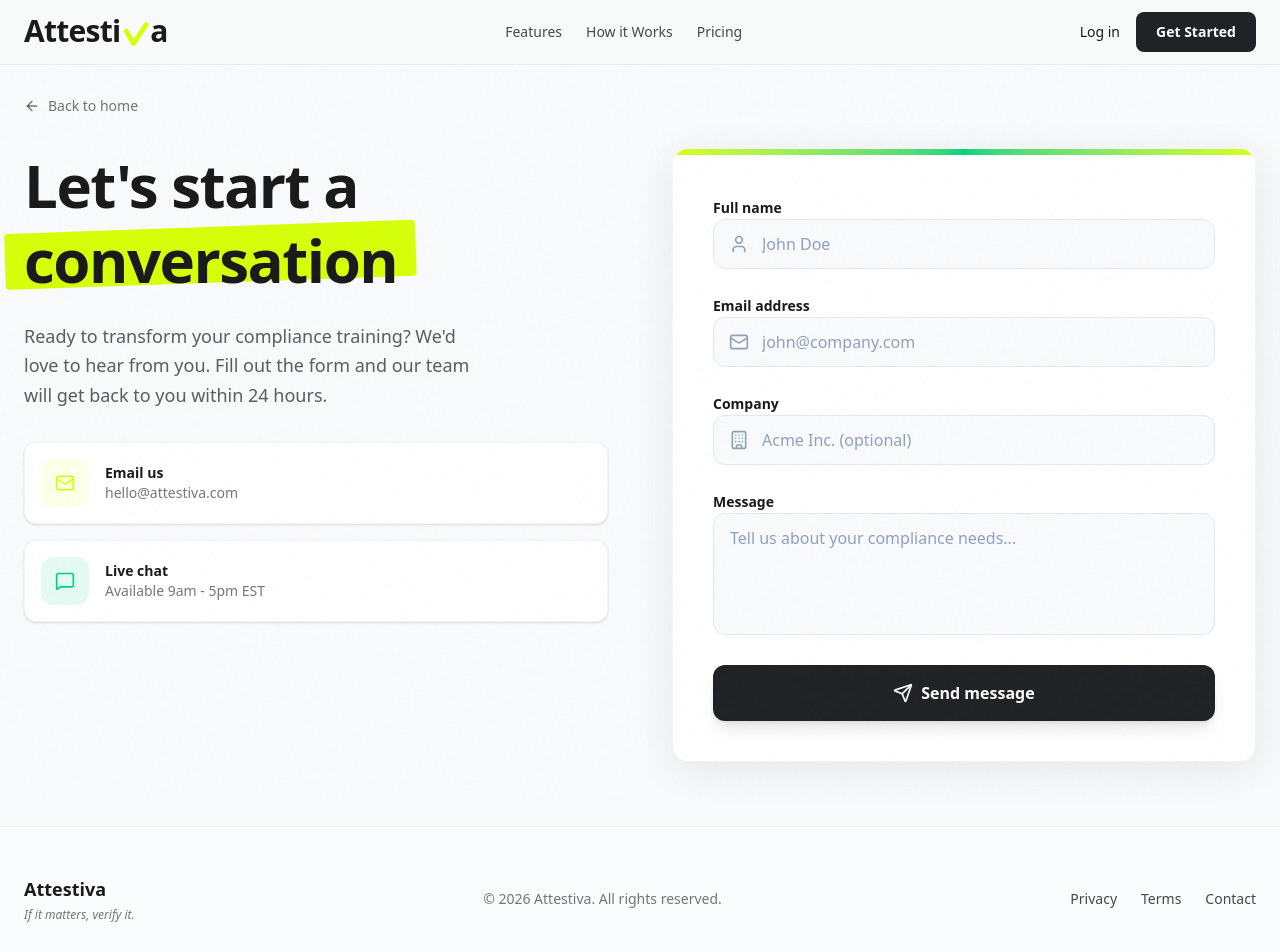
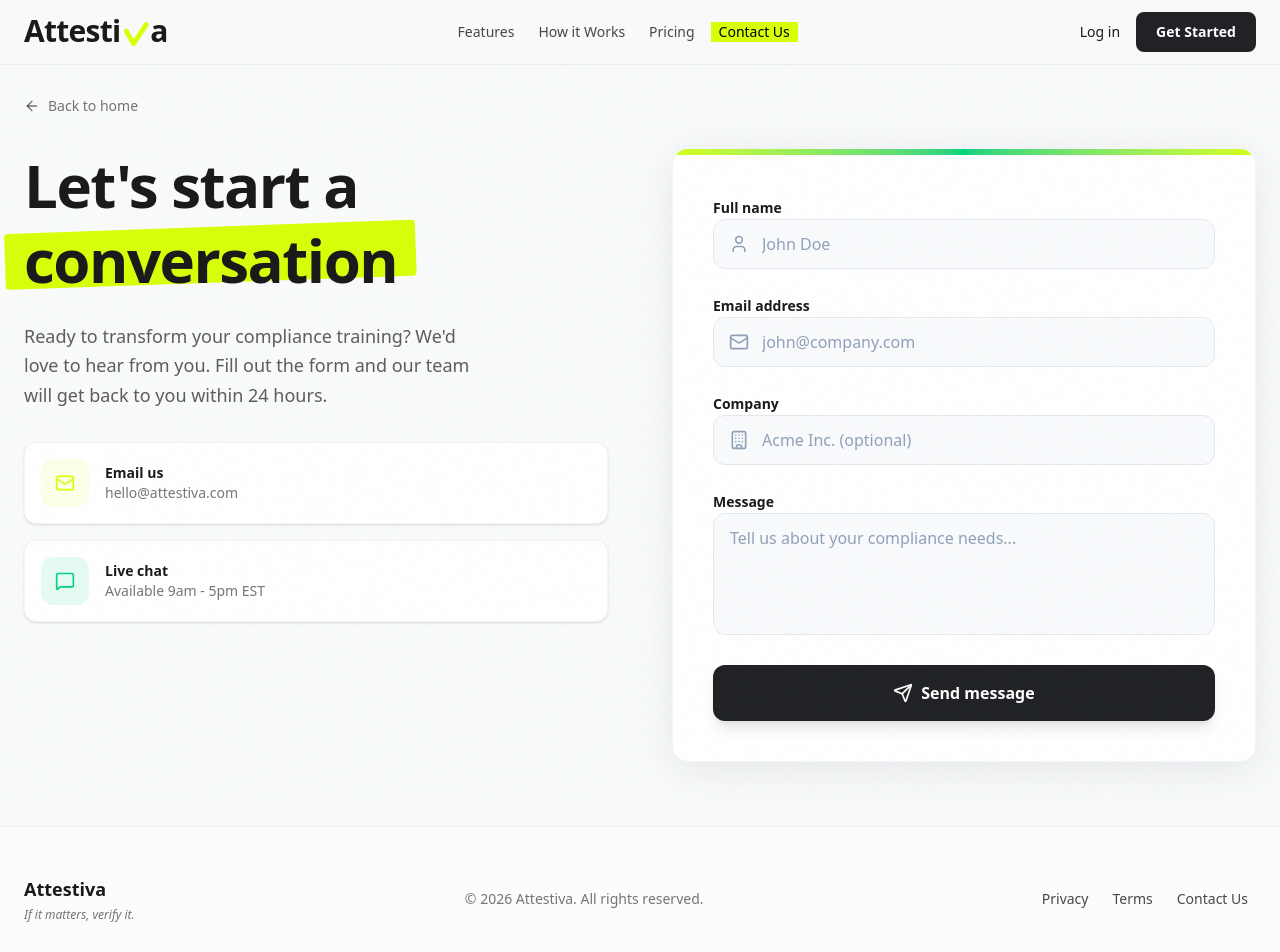
Before and after one commit to Tomson-PY/Attestive-Test-Prep, a Next.js app: page /contact in a window 1280 px wide. Shown: the top 952 px of the page. Built offline with nearby package versions, Linux system fonts and the light colour scheme.

Commit message:
Refactor Footer and Header components: Introduce FooterNavLink for improved link animations, enhance NavLink with active state styling, and update navigation links for better user experience.

```diff
--- a/components/Footer.tsx
+++ b/components/Footer.tsx
@@ -1,4 +1,49 @@
+"use client";
+
 import Link from "next/link";
+import { motion } from "framer-motion";
+import { cn } from "@/lib/utils";
+
+const MotionLink = motion.create(Link);
+
+interface FooterNavLinkProps {
+  href: string;
+  children: React.ReactNode;
+}
+
+function FooterNavLink({ href, children }: FooterNavLinkProps) {
+  return (
+    <MotionLink
+      href={href}
+      className="relative inline-block"
+      initial="idle"
+      whileHover="hover"
+    >
+      <motion.span
+        className="relative z-10 px-2"
+        variants={{
+          idle: { color: "rgba(26,26,26,0.8)" },
+          hover: { color: "#000000" },
+        }}
+        transition={{ duration: 0.2 }}
+      >
+        {children}
+      </motion.span>
+      <motion.span
+        className="absolute inset-0 bg-[var(--color-accent)] -skew-x-2"
+        variants={{
+          idle: { scaleX: 0 },
+          hover: { scaleX: 1 },
+        }}
+        transition={{
+          duration: 0.3,
+          ease: [0.22, 1, 0.36, 1],
+        }}
+        style={{ transformOrigin: "left" }}
+      />
+    </MotionLink>
+  );
+}
 
 export function Footer() {
   return (
@@ -11,10 +56,10 @@
         <div className="text-sm text-[var(--text-main)]/60">
           © {new Date().getFullYear()} Attestiva. All rights reserved.
         </div>
-        <div className="flex gap-6 text-sm font-medium text-[var(--text-main)]/80">
-          <Link href="#" className="hover:text-[var(--color-accent)] transition-colors">Privacy</Link>
-          <Link href="#" className="hover:text-[var(--color-accent)] transition-colors">Terms</Link>
-          <Link href="#" className="hover:text-[var(--color-accent)] transition-colors">Contact</Link>
+        <div className="flex gap-2 text-sm font-medium">
+          <FooterNavLink href="#">Privacy</FooterNavLink>
+          <FooterNavLink href="#">Terms</FooterNavLink>
+          <FooterNavLink href="/contact">Contact Us</FooterNavLink>
         </div>
       </div>
     </footer>
--- a/components/Header.tsx
+++ b/components/Header.tsx
@@ -2,6 +2,7 @@
 
 import { useState, useEffect, useCallback } from "react";
 import Link from "next/link";
+import { usePathname } from "next/navigation";
 import { motion, AnimatePresence } from "framer-motion";
 import { Menu, X } from "lucide-react";
 import { cn } from "@/lib/utils";
@@ -15,11 +16,12 @@
   href: string;
   children: React.ReactNode;
   transparent?: boolean;
+  isActive?: boolean;
 }
 
 const MotionLink = motion.create(Link);
 
-function NavLink({ href, children, transparent }: NavLinkProps) {
+function NavLink({ href, children, transparent, isActive }: NavLinkProps) {
   return (
     <MotionLink
       href={href}
@@ -28,9 +30,12 @@
       whileHover="hover"
     >
       <motion.span
-        className="relative z-10 px-2"
+        className={cn(
+          "relative z-10 px-2",
+          isActive && "text-black"
+        )}
         variants={{
-          idle: { color: transparent ? "rgba(255,255,255,0.9)" : "rgba(26,26,26,0.8)" },
+          idle: { color: isActive ? "#000000" : transparent ? "rgba(255,255,255,0.9)" : "rgba(26,26,26,0.8)" },
           hover: { color: "#000000" },
         }}
         transition={{ duration: 0.2 }}
@@ -40,7 +45,7 @@
       <motion.span
         className="absolute inset-0 bg-[var(--color-accent)] -skew-x-2"
         variants={{
-          idle: { scaleX: 0 },
+          idle: { scaleX: isActive ? 1 : 0 },
           hover: { scaleX: 1 },
         }}
         transition={{
@@ -93,6 +98,7 @@
   isOpen: boolean;
   onClose: () => void;
   transparent: boolean;
+  currentPath: string;
 }
 
 const menuContainerVariants = {
@@ -116,7 +122,7 @@
   exit: { opacity: 0, x: -10 },
 };
 
-function MobileMenu({ isOpen, onClose, transparent }: MobileMenuProps) {
+function MobileMenu({ isOpen, onClose, transparent, currentPath }: MobileMenuProps) {
   useEffect(() => {
     if (!isOpen) return;
 
@@ -137,6 +143,7 @@
     { href: "#features", label: "Features" },
     { href: "#how-it-works", label: "How it Works" },
     { href: "#pricing", label: "Pricing" },
+    { href: "/contact", label: "Contact Us" },
   ];
 
   return (
@@ -177,7 +184,9 @@
           >
             {/* Navigation Links */}
             <div className="flex-1">
-              {navLinks.map((link) => (
+              {navLinks.map((link) => {
+                const isActive = currentPath === link.href;
+                return (
                   <motion.div key={link.href} variants={menuItemVariants}>
                     <Link
                       href={link.href}
@@ -186,13 +195,23 @@
                         "block py-4 text-xl font-medium border-b transition-colors",
                         transparent
                           ? "text-white border-white/10 hover:text-[var(--color-accent)]"
-                        : "text-[var(--text-main)] border-black/5 hover:text-[var(--color-accent)]"
+                          : "text-[var(--text-main)] border-black/5 hover:text-[var(--color-accent)]",
+                        isActive && (transparent ? "text-[var(--color-accent)]" : "text-[var(--color-accent)]")
                       )}
                     >
+                      <span className="relative">
                         {link.label}
+                        {isActive && (
+                          <motion.span
+                            layoutId="mobileActiveIndicator"
+                            className="absolute -left-3 top-1/2 -translate-y-1/2 w-1.5 h-1.5 rounded-full bg-[var(--color-accent)]"
+                          />
+                        )}
+                      </span>
                     </Link>
                   </motion.div>
-              ))}
+                );
+              })}
             </div>
 
             {/* CTA Section */}
@@ -231,10 +250,18 @@
 
 export function Header({ transparent = false }: HeaderProps) {
   const [isMenuOpen, setIsMenuOpen] = useState(false);
+  const pathname = usePathname();
 
   const handleCloseMenu = useCallback(() => {
     setIsMenuOpen(false);
   }, []);
+
+  const navLinks = [
+    { href: "#features", label: "Features" },
+    { href: "#how-it-works", label: "How it Works" },
+    { href: "#pricing", label: "Pricing" },
+    { href: "/contact", label: "Contact Us" },
+  ];
 
   return (
     <>
@@ -261,9 +288,16 @@
           "hidden md:flex items-center gap-2 text-sm font-medium",
           transparent ? "text-white/90" : "text-[var(--text-main)]/80"
         )}>
-          <NavLink href="#features" transparent={transparent}>Features</NavLink>
-          <NavLink href="#how-it-works" transparent={transparent}>How it Works</NavLink>
-          <NavLink href="#pricing" transparent={transparent}>Pricing</NavLink>
+          {navLinks.map((link) => (
+            <NavLink
+              key={link.href}
+              href={link.href}
+              transparent={transparent}
+              isActive={pathname === link.href}
+            >
+              {link.label}
+            </NavLink>
+          ))}
         </nav>
 
         <div className="flex items-center gap-4">
@@ -297,6 +331,7 @@
       isOpen={isMenuOpen}
       onClose={handleCloseMenu}
       transparent={transparent}
+      currentPath={pathname}
     />
     </>
   );
```
Lines whose indentation alone changed are shown as unchanged.
